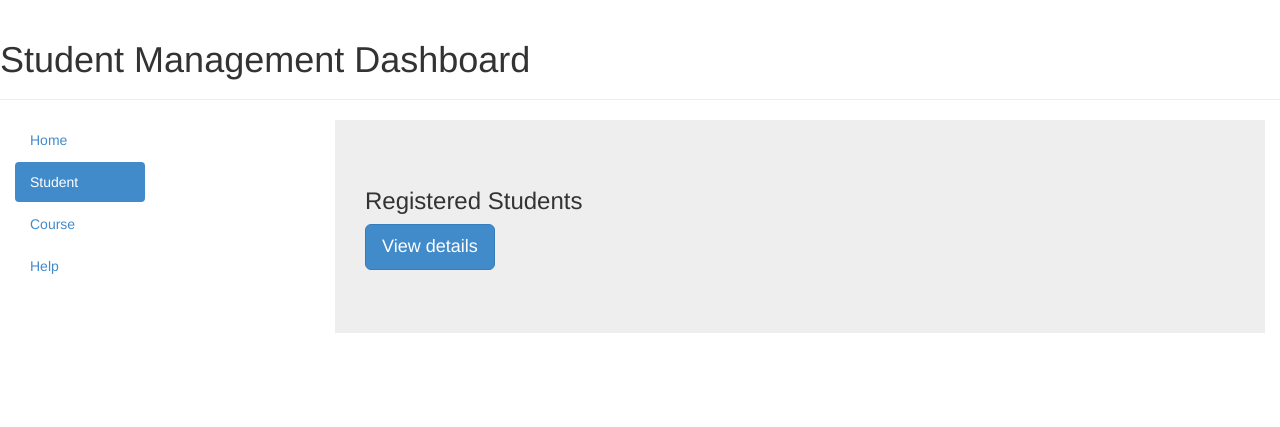
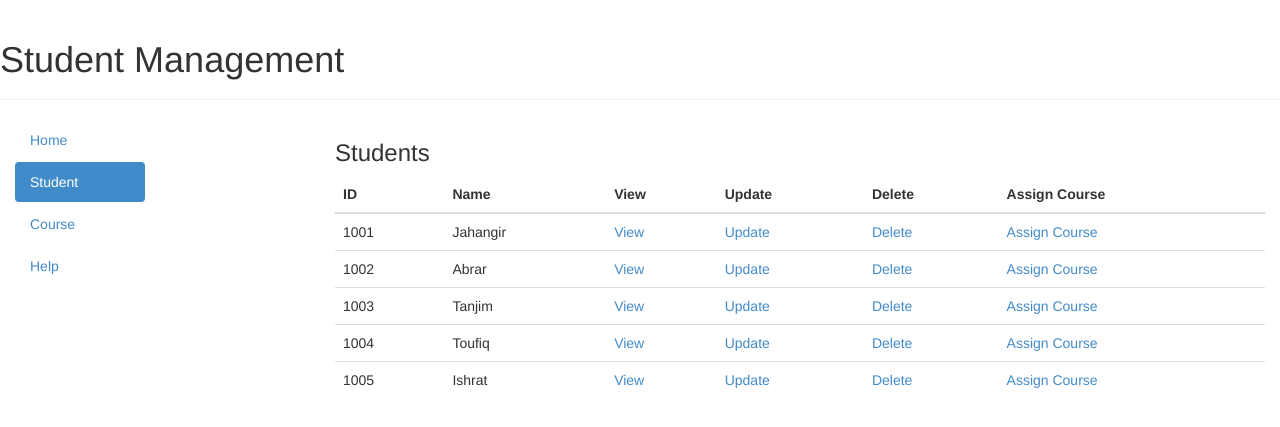
Before and after one commit to jahangiralamdiu/PhpCrud, a PHP site: page /student/index.php in a window 1280 px wide. Shown: the top 427 px of the page. Run offline with PHP 8.4, Linux system fonts and the light colour scheme; some libraries are stand-ins or nearby versions.

Commit message:
applying bootstrap on student home page

```diff
--- a/student/index.php
+++ b/student/index.php
@@ -9,10 +9,10 @@ and open the template in the editor.
         <meta charset="utf-8">
         <meta http-equiv="X-UA-Compatible" content="IE=edge">
         <meta name="viewport" content="width=device-width, initial-scale=1">
-        <title>Student</title>
+        <title>Student edit update delete</title>
 
         <!-- Bootstrap -->
-        <link href="css/bootstrap.min.css" rel="stylesheet">
+        <link href="../css/bootstrap.min.css" rel="stylesheet">
 
         <!-- HTML5 Shim and Respond.js IE8 support of HTML5 elements and media queries -->
         <!-- WARNING: Respond.js doesn't work if you view the page via file:// -->
@@ -27,7 +27,7 @@ and open the template in the editor.
             <div class="row">
                 <div class="col-mid-12">
                     <div class="page-header">
-                        <h1>Student Management Dashboard</h1>
+                        <h1>Student Management</h1>
                     </div>
                 </div>
             </div>
@@ -51,10 +51,72 @@ and open the template in the editor.
                     <div class="row">
 
                         <div class="col-md-12">
-                            <div class="jumbotron">
-                                <h3>Registered Students</h3>
-                                <p><a class="btn btn-primary btn-lg" role="button">View details</a></p>
+
+                            <h3>Students</h3>
+
+                            <div class="table-responsive">
+
+                                <table class="table">
+                                    <thead>
+                                    <th>ID </th>
+                                    <th>Name</th>
+                                    <th>View</th>
+                                    <th>Update</th>
+                                    <th>Delete</th>
+                                    <th>Assign Course</th>
+                                    </thead>
+
+                                    <tbody>
+                                        <tr>
+                                            <td>1001</td>
+                                            <td>Jahangir</td>
+                                            <td><a>View</a></td>
+                                            <td><a href="#">Update</a></td>
+                                            <td><a class="alert-link" href="#">Delete</a></td>
+                                            <td><a class="alert-link" href="#">Assign Course</a></td>
+                                        </tr>
+
+                                        <tr>
+                                            <td>1002</td>
+                                            <td>Abrar</td>
+                                            <td><a>View</a></td>
+                                            <td><a href="#">Update</a></td>
+                                            <td><a class="alert-link" href="#">Delete</a></td>
+                                            <td><a class="alert-link" href="#">Assign Course</a></td>
+                                        </tr>
+
+                                        <tr>
+                                            <td>1003</td>
+                                            <td>Tanjim</td>
+                                            <td><a>View</a></td>
+                                            <td><a href="#">Update</a></td>
+                                            <td><a class="alert-link" href="#">Delete</a></td>
+                                            <td><a class="alert-link" href="#">Assign Course</a></td>
+                                        </tr>
+
+                                        <tr>
+                                            <td>1004</td>
+                                            <td>Toufiq</td>
+                                            <td><a>View</a></td>
+                                            <td><a href="#">Update</a></td>
+                                            <td><a class="alert-link" href="#">Delete</a></td>
+                                            <td><a class="alert-link" href="#">Assign Course</a></td>
+                                        </tr>
+
+                                        <tr>
+                                            <td>1005</td>
+                                            <td>Ishrat</td>
+                                            <td><a>View</a></td>
+                                            <td><a href="#">Update</a></td>
+                                            <td><a class="alert-link" href="#">Delete</a></td>
+                                            <td><a class="alert-link" href="#">Assign Course</a></td>
+                                        </tr>
+
+                                    </tbody>
+
+                                </table>
                             </div>
+
                         </div>
 
                     </div>
@@ -68,6 +130,6 @@ and open the template in the editor.
         <!-- jQuery (necessary for Bootstrap's JavaScript plugins) -->
         <script src="https://ajax.googleapis.com/ajax/libs/jquery/1.11.1/jquery.min.js"></script>
         <!-- Include all compiled plugins (below), or include individual files as needed -->
-        <script src="js/bootstrap.min.js"></script>
+        <script src="../js/bootstrap.min.js"></script>
     </body>
 </html>
```
